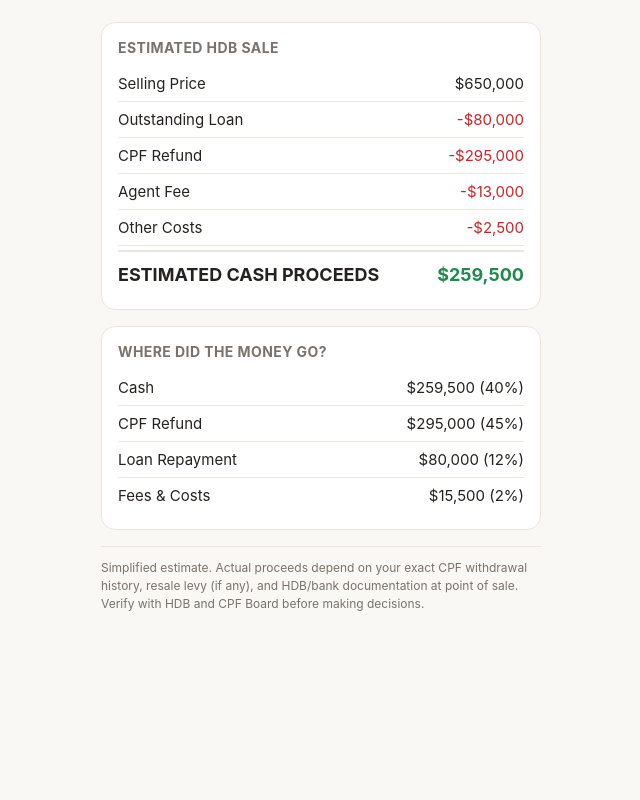
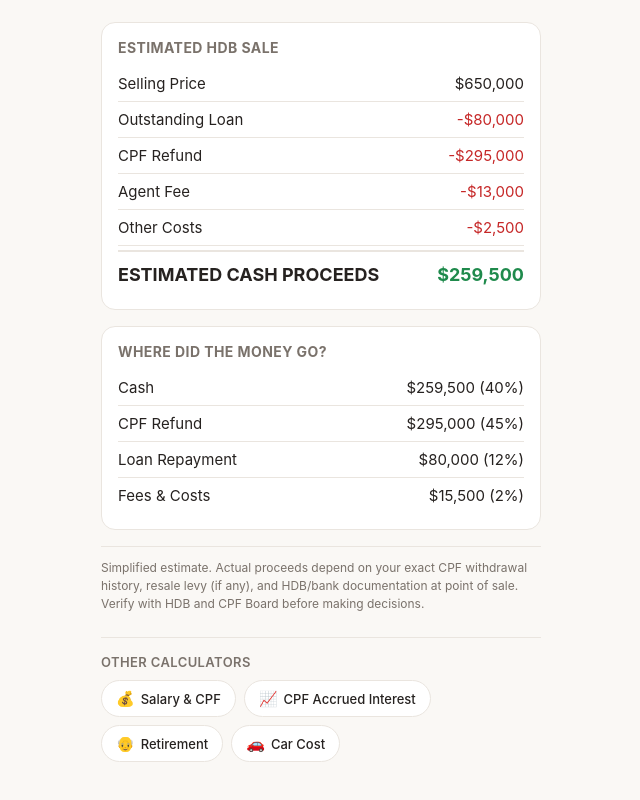
Before and after one commit to macmelvin/SG-Money-CPF-HDB-Calculator, a React (Vite) app: page /hdb-sale-proceeds in a window 1280 px wide. Shown: the part 603-1403 px from the top of the page, without its empty margins (319-959 px from the left). Before the commit the page ends 1276 px from the top, so only its background shows below. Built offline with nearby package versions, Linux system fonts and the light colour scheme.

Commit message:
Add cross-links between calculators

```diff
--- a/src/App.css
+++ b/src/App.css
@@ -192,3 +192,41 @@
   border-top: 1px solid var(--border);
   padding-top: 12px;
 }
+
+.other-calcs {
+  margin-top: 24px;
+  padding-top: 16px;
+  border-top: 1px solid var(--border);
+}
+.other-calcs h3 {
+  margin: 0 0 10px;
+  font-size: 13px;
+  color: var(--text-muted);
+  text-transform: uppercase;
+  letter-spacing: 0.03em;
+  font-weight: 600;
+}
+.other-calcs-list {
+  display: flex;
+  flex-wrap: wrap;
+  gap: 8px;
+}
+.other-calc-link {
+  display: flex;
+  align-items: center;
+  gap: 6px;
+  background: var(--card);
+  border: 1px solid var(--border);
+  border-radius: 999px;
+  padding: 8px 14px;
+  font-size: 13px;
+  font-weight: 500;
+  color: inherit;
+  text-decoration: none;
+}
+.other-calc-link:active {
+  transform: scale(0.97);
+}
+.other-calc-icon {
+  font-size: 15px;
+}
--- a/src/calculators/Home.tsx
+++ b/src/calculators/Home.tsx
@@ -1,38 +1,6 @@
 import { Link } from "react-router-dom";
 import { usePageMeta } from "../lib/usePageMeta";
-
-const TOOLS = [
-  {
-    to: "/salary-calculator",
-    icon: "💰",
-    title: "Salary & CPF",
-    desc: "Calculate your take-home salary",
-  },
-  {
-    to: "/hdb-sale-proceeds",
-    icon: "🏠",
-    title: "HDB Sale",
-    desc: "How much will you receive after selling?",
-  },
-  {
-    to: "/cpf-accrued-interest",
-    icon: "📈",
-    title: "CPF Accrued Interest",
-    desc: "Estimate your CPF housing refund",
-  },
-  {
-    to: "/retirement-calculator",
-    icon: "👴",
-    title: "Retirement",
-    desc: "Are you on track for retirement?",
-  },
-  {
-    to: "/car-cost-calculator",
-    icon: "🚗",
-    title: "Car Cost",
-    desc: "What's your true monthly car cost?",
-  },
-];
+import { CALCULATORS } from "../lib/calculators";
 
 export default function Home() {
   usePageMeta(
@@ -47,7 +15,7 @@ export default function Home() {
       </header>
 
       <div className="tool-list">
-        {TOOLS.map((t) => (
+        {CALCULATORS.map((t) => (
           <Link to={t.to} key={t.to} className="tool-card">
             <span className="tool-icon">{t.icon}</span>
             <span className="tool-text">
--- a/src/components/CalcShell.tsx
+++ b/src/components/CalcShell.tsx
@@ -1,5 +1,6 @@
 import type { ReactNode } from "react";
-import { Link } from "react-router-dom";
+import { Link, useLocation } from "react-router-dom";
+import { CALCULATORS } from "../lib/calculators";
 
 export function CalcShell({
   title,
@@ -10,6 +11,9 @@ export function CalcShell({
   subtitle: string;
   children: ReactNode;
 }) {
+  const { pathname } = useLocation();
+  const otherCalculators = CALCULATORS.filter((c) => c.to !== pathname);
+
   return (
     <div className="calc-page">
       <Link to="/" className="back-link">
@@ -18,6 +22,18 @@ export function CalcShell({
       <h1>{title}</h1>
       <p className="subtitle">{subtitle}</p>
       {children}
+
+      <nav className="other-calcs" aria-label="Other calculators">
+        <h3>Other calculators</h3>
+        <div className="other-calcs-list">
+          {otherCalculators.map((c) => (
+            <Link to={c.to} key={c.to} className="other-calc-link">
+              <span className="other-calc-icon">{c.icon}</span>
+              <span>{c.title}</span>
+            </Link>
+          ))}
+        </div>
+      </nav>
     </div>
   );
 }
--- /dev/null
+++ b/src/lib/calculators.ts
@@ -0,0 +1,41 @@
+// Single source of truth for the calculator list — used by the Home screen
+// and by the cross-calculator nav in CalcShell so both stay in sync.
+export interface CalculatorMeta {
+  to: string;
+  icon: string;
+  title: string;
+  desc: string;
+}
+
+export const CALCULATORS: CalculatorMeta[] = [
+  {
+    to: "/salary-calculator",
+    icon: "💰",
+    title: "Salary & CPF",
+    desc: "Calculate your take-home salary",
+  },
+  {
+    to: "/hdb-sale-proceeds",
+    icon: "🏠",
+    title: "HDB Sale",
+    desc: "How much will you receive after selling?",
+  },
+  {
+    to: "/cpf-accrued-interest",
+    icon: "📈",
+    title: "CPF Accrued Interest",
+    desc: "Estimate your CPF housing refund",
+  },
+  {
+    to: "/retirement-calculator",
+    icon: "👴",
+    title: "Retirement",
+    desc: "Are you on track for retirement?",
+  },
+  {
+    to: "/car-cost-calculator",
+    icon: "🚗",
+    title: "Car Cost",
+    desc: "What's your true monthly car cost?",
+  },
+];
```
